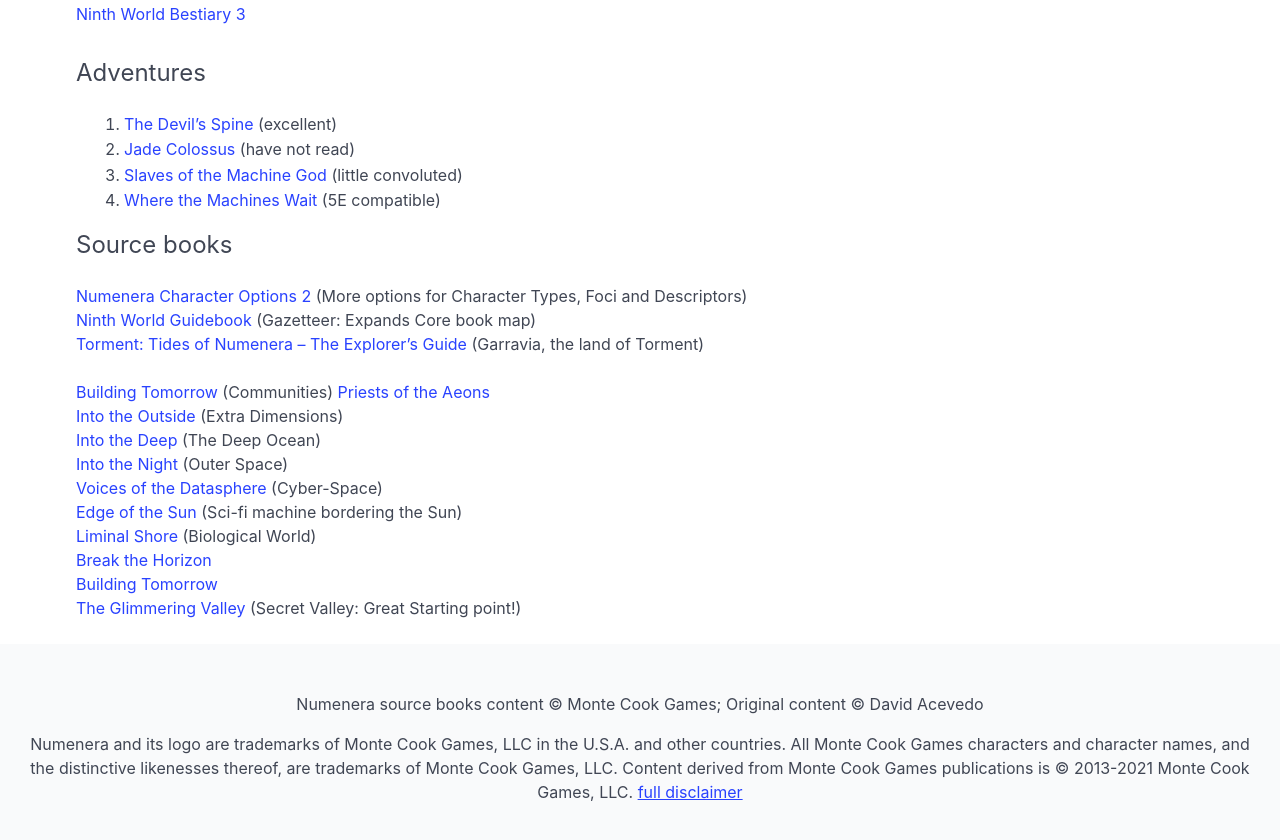
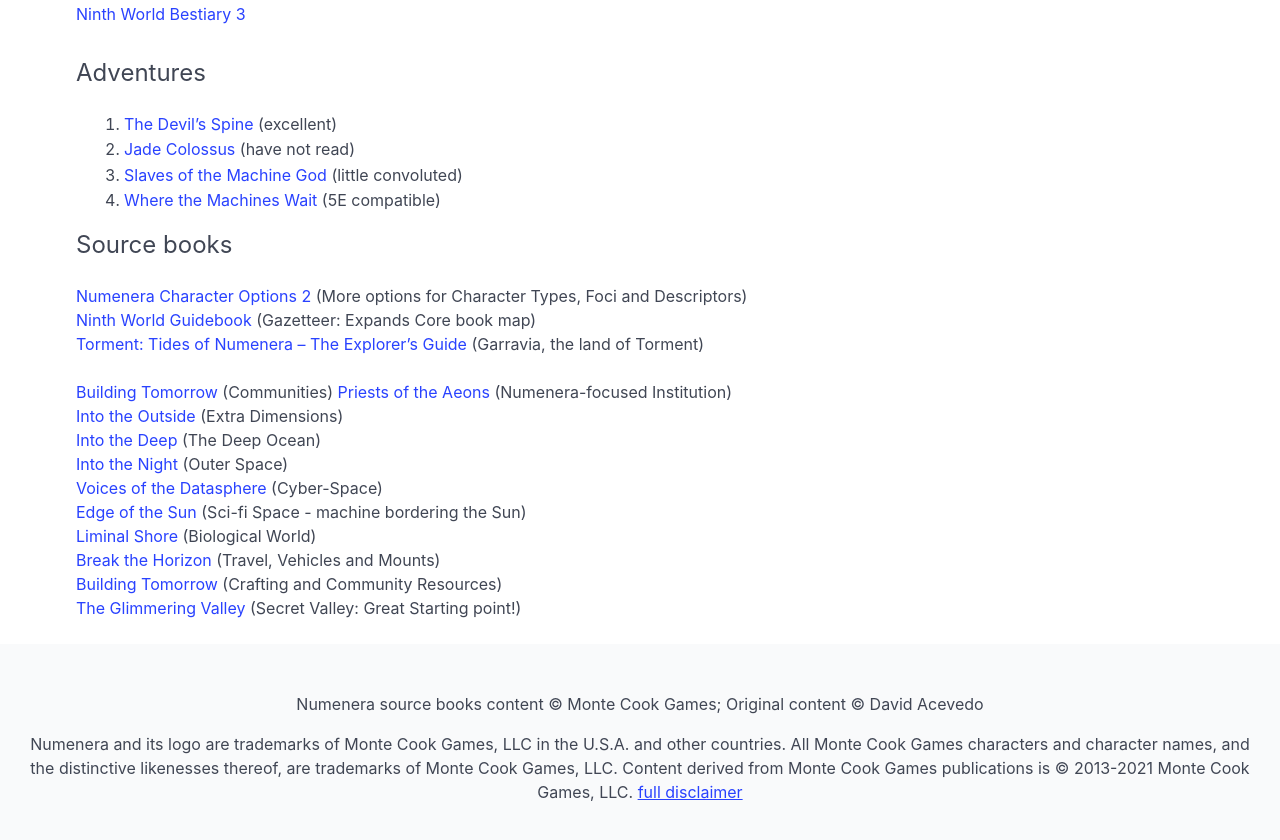
Before and after one commit to rebelwarrior/numenera, a Jekyll site: the page built from gm-resources/books.md, in a window 1280 px wide and 900 px high, scrolled down 1444 px. Shown: the top 840 px of the window. Built offline with Jekyll 4.4.1, drawn with Linux system fonts in a browser that asks for light colours; nearby versions of some CDN libraries.

Commit message:
updates books

```diff
--- a/gm-resources/books.md
+++ b/gm-resources/books.md
@@ -74,15 +74,15 @@
 [Torment: Tides of Numenera – The Explorer's Guide][] (Garravia, the land of Torment)
 <br>
 [Building Tomorrow][] (Communities)
-[Priests of the Aeons][]
+[Priests of the Aeons][] (Numenera-focused Institution)
 [Into the Outside][] (Extra Dimensions)
 [Into the Deep][] (The Deep Ocean)
 [Into the Night][] (Outer Space)
 [Voices of the Datasphere][] (Cyber-Space)
-[Edge of the Sun][] (Sci-fi machine bordering the Sun)
+[Edge of the Sun][] (Sci-fi Space - machine bordering the Sun)
 [Liminal Shore][] (Biological World)
-[Break the Horizon][]
-[Building Tomorrow][]
+[Break the Horizon][] (Travel, Vehicles and Mounts)
+[Building Tomorrow][] (Crafting and Community Resources)
 [The Glimmering Valley][] (Secret Valley: Great Starting point!)
 <br>
 
```
